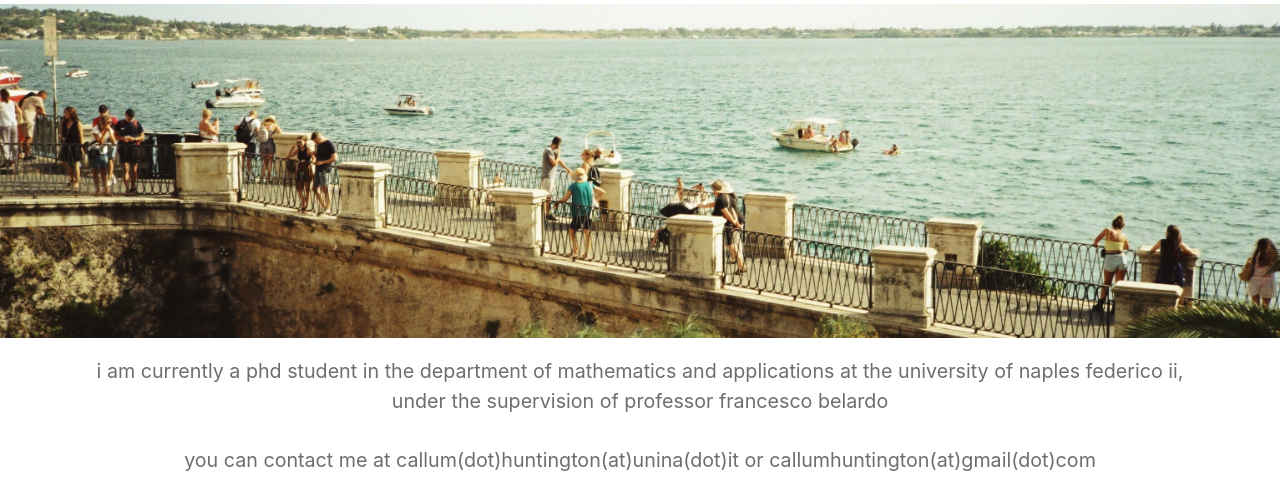
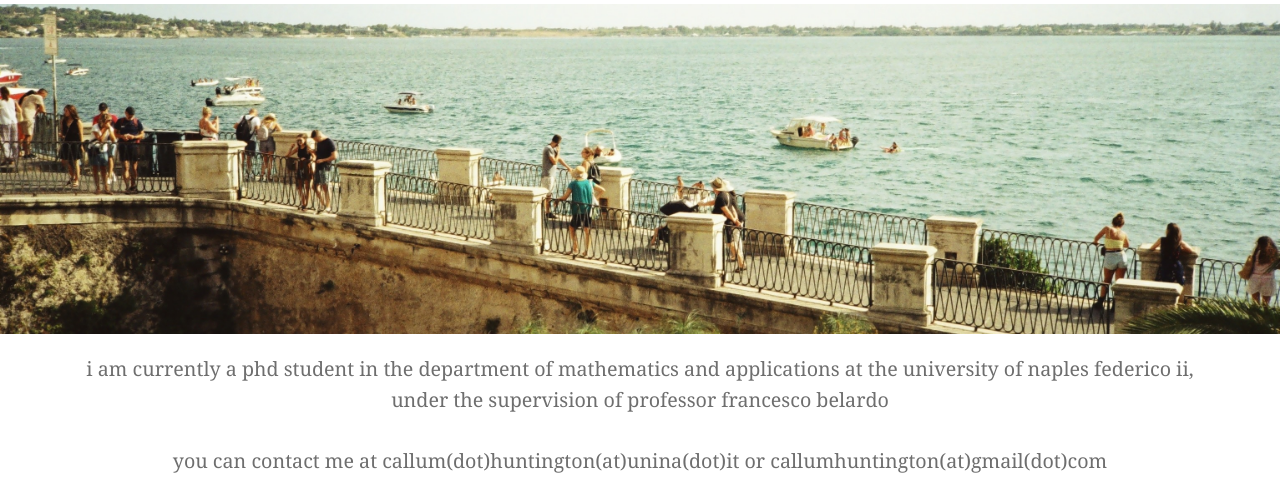
Before and after one commit to callumhuntington/mypage, a plain HTML site: page index.html in a window 1280 px wide. Shown: the part 176-661 px from the top of the page. Drawn offline with nearby package versions, Linux system fonts and the light colour scheme.

Commit message:
Add files via upload

```diff
--- a/index.html
+++ b/index.html
@@ -24,10 +24,14 @@
 <link href="https://fonts.googleapis.com/css2?family=Poppins:ital,wght@0,100;0,200;0,300;0,400;1,100;1,200;1,300;1,400&display=swap" rel="stylesheet">
 
 <link rel="preload" href="fonts/OrbitaTraced.woff2" as="font" type="font/woff2" crossorigin>
-<link rel="stylesheet" href="css/style.css?v=4">
-<link rel="stylesheet" href="css/lightbox.css">
+
+<!-- Third-party stylesheets FIRST. Bootstrap's reboot sets body{font-family},
+     and at equal specificity whichever loads last wins — so style.css has to
+     come after it or every body rule here is silently discarded. -->
 <link rel="stylesheet" href="https://stackpath.bootstrapcdn.com/bootstrap/4.5.2/css/bootstrap.min.css" integrity="sha384-JcKb8q3iqJ61gNV9KGb8thSsNjpSL0n8PARn9HuZOnIxN0hoP+VmmDGMN5t9UJ0Z" crossorigin="anonymous">
 <link rel="stylesheet" href="https://cdnjs.cloudflare.com/ajax/libs/font-awesome/6.7.2/css/all.min.css">
+<link rel="stylesheet" href="css/lightbox.css">
+<link rel="stylesheet" href="css/style.css?v=5">
 </head>
 
 <body class="landing">
```
Also changed, not shown: gallery.html (+6 -2 lines), mathematics.html (+6 -2 lines).
